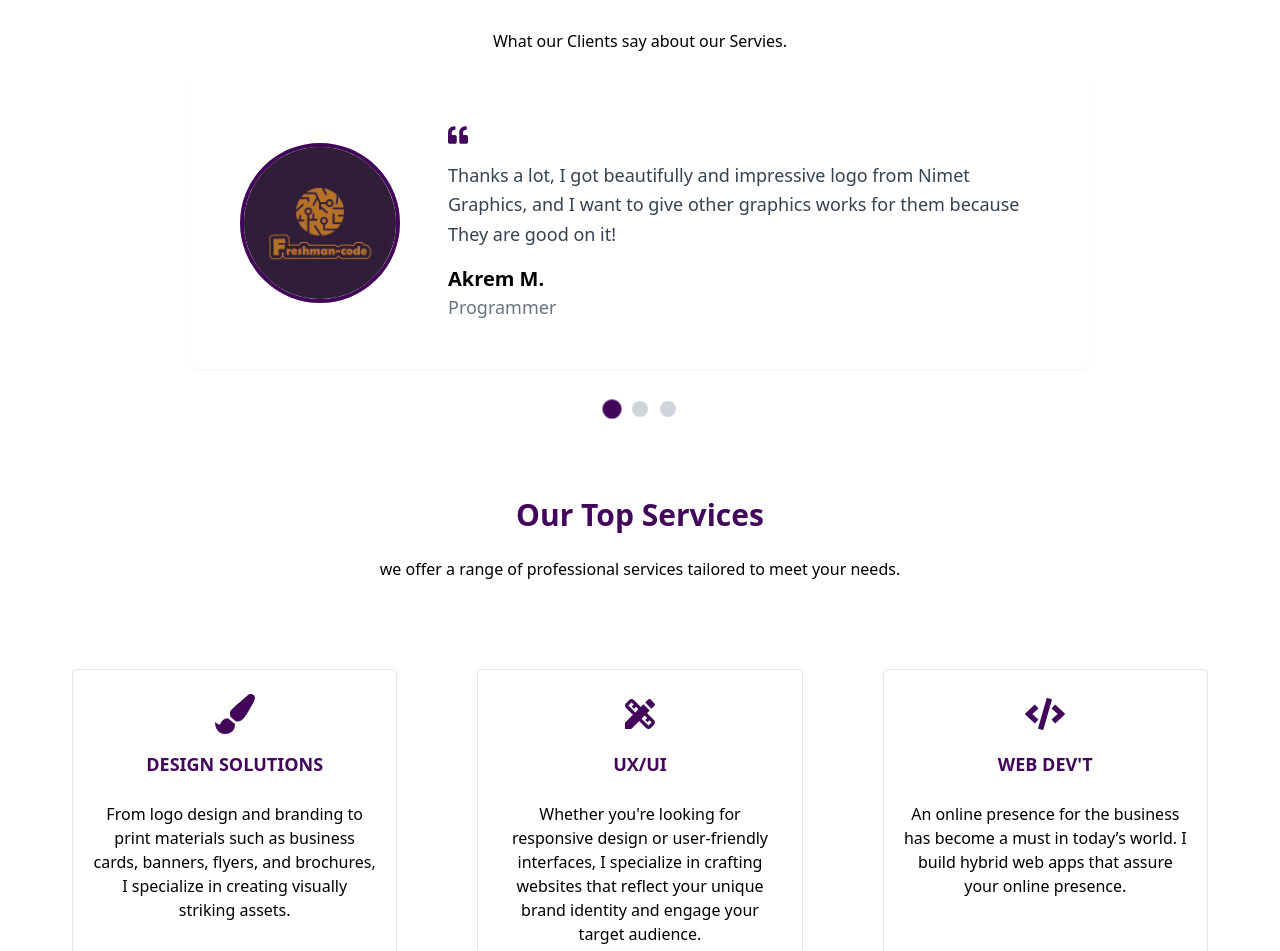
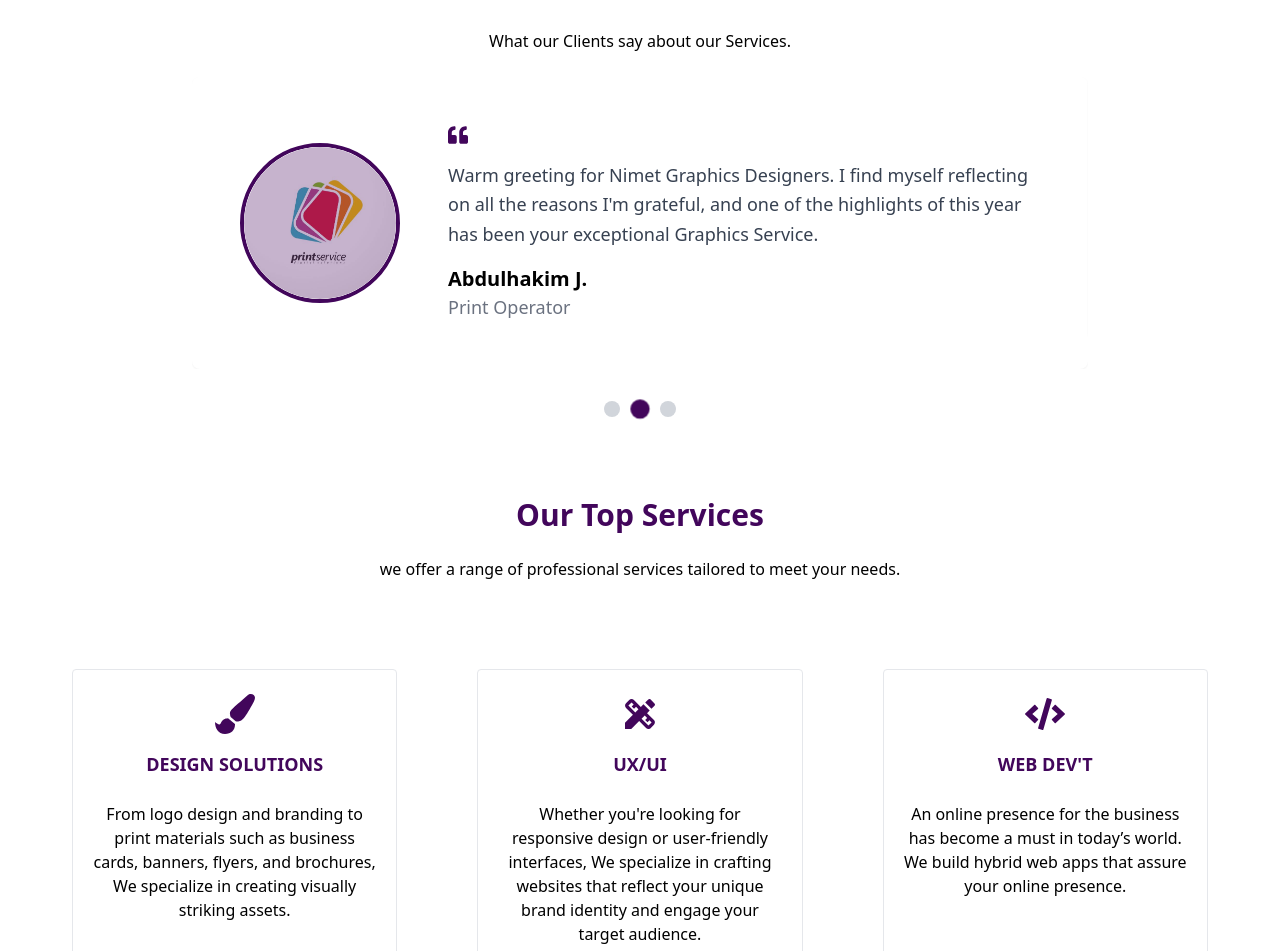
Before and after one commit to Nimet-Graphics/Company-Profile, a React (Create React App) app: page / in a window 1280 px wide. Shown: the part 1881-2832 px from the top of the page. Built offline with nearby package versions, Linux system fonts and the light colour scheme.

Commit message:
interactivity added on services and testimonial sections

```diff
--- a/src/components/Services.js
+++ b/src/components/Services.js
@@ -10,17 +10,17 @@ const servicesData = [
   {
     icon:<FaPaintBrush className="w-10 h-10 mx-auto mb-4 text-primary" />,
     title: 'DESIGN SOLUTIONS',
-    description: "From logo design and branding to print materials such as business cards, banners, flyers, and brochures, I specialize in creating visually striking assets."
+    description: "From logo design and branding to print materials such as business cards, banners, flyers, and brochures, We specialize in creating visually striking assets."
   },
   {
     icon:  <MdDesignServices className="w-10 h-10 mx-auto mb-4 text-primary" />,
     title: 'UX/UI',
-    description: "Whether you're looking for responsive design or user-friendly interfaces, I specialize in crafting websites that reflect your unique brand identity and engage your target audience."
+    description: "Whether you're looking for responsive design or user-friendly interfaces, We specialize in crafting websites that reflect your unique brand identity and engage your target audience."
   },
   {
     icon: <FaCode className="w-10 h-10 mx-auto mb-4 text-primary" />,
     title: 'WEB DEV\'T',
-    description: "An online presence for the business has become a must in today’s world. I build hybrid web apps that assure your online presence."
+    description: "An online presence for the business has become a must in today’s world. We build hybrid web apps that assure your online presence."
   }
 ];
 
--- a/src/components/Testimonials.js
+++ b/src/components/Testimonials.js
@@ -1,49 +1,43 @@
 import React, { useState } from 'react';
-import { motion, AnimatePresence } from 'framer-motion';
+import { motion } from 'framer-motion';
 import { FaQuoteLeft } from 'react-icons/fa';
 import test1 from '../assets/testimonials/makeup.jpg';
 import test2 from '../assets/testimonials/freshman.jpg';
 import test3 from '../assets/testimonials/print.jpg';
+import { Carousel } from 'react-responsive-carousel';
+import 'react-responsive-carousel/lib/styles/carousel.min.css';
 
 const Testimonials = () => {
   const testimonials = [
-
     {
-      link:'https://www.google.com/search?client=opera&q=nimet+graphics&sourceid=opera&ie=UTF-8&oe=UTF-8#',
+      link: 'https://www.google.com/search?client=opera&q=nimet+graphics&sourceid=opera&ie=UTF-8&oe=UTF-8#',
       name: 'Akrem M.',
       role: 'Programmer',
       testimonial: 'Thanks a lot, I got beautifully and impressive logo from Nimet Graphics, and I want to give other graphics works for them because They are good on it!',
       image: test2,
     },
     {
-      link:'https://www.google.com/search?client=opera&q=nimet+graphics&sourceid=opera&ie=UTF-8&oe=UTF-8#',
+      link: 'https://www.google.com/search?client=opera&q=nimet+graphics&sourceid=opera&ie=UTF-8&oe=UTF-8#',
       name: 'Abdulhakim J.',
       role: 'Print Operator',
-      testimonial: 'Warm greeting for Nimet Graphics Designers. I find myself reflecting on all the reasons I\'m grateful, and one of the highlights of this year has been your exceptional Gaphics Service.',
-      image:test3
+      testimonial: 'Warm greeting for Nimet Graphics Designers. I find myself reflecting on all the reasons I\'m grateful, and one of the highlights of this year has been your exceptional Graphics Service.',
+      image: test3,
     },
     {
-      link:'https://www.google.com/search?client=opera&q=nimet+graphics&sourceid=opera&ie=UTF-8&oe=UTF-8#',
+      link: 'https://www.google.com/search?client=opera&q=nimet+graphics&sourceid=opera&ie=UTF-8&oe=UTF-8#',
       name: 'Lidia W.',
       role: 'Makeup Artist',
-      testimonial: 'Delivers high-quality businesscard designs with excellent attention to detail and a keen understanding of my needs! Thanks',
+      testimonial: 'Delivers high-quality business card designs with excellent attention to detail and a keen understanding of my needs! Thanks',
       image: test1,
     },
   ];
 
   const [currentIndex, setCurrentIndex] = useState(0);
 
-  const handleDotClick = (index) => {
-    setCurrentIndex(index);
-  };
 
   return (
     <div className="relative mt-16 px-4 text-center">
-      <motion.div
-       initial={{ opacity: 0, scale: 0.95 }}
-       whileInView={{ opacity: 1, scale: 1 }}
-       transition={{ duration: 0.6, delay: 0.2, ease: 'easeOut' }}
-       className="max-w-lg sm:max-w-xl md:max-w-2xl lg:max-w-4xl mx-auto">
+      <div className="max-w-lg sm:max-w-xl md:max-w-2xl lg:max-w-4xl mx-auto">
         <motion.h2
           className="text-3xl font-bold mb-6 text-primary"
           initial={{ opacity: 0, y: -20 }}
@@ -59,17 +53,24 @@ const Testimonials = () => {
           animate={{ opacity: 1, y: 0 }}
           transition={{ duration: 0.8, ease: 'easeOut' }}
         >
-          What our Clients say about our Servies.
+          What our Clients say about our Services.
         </motion.p>
 
-        <AnimatePresence>
+        <Carousel
+          infiniteLoop={true}
+          showStatus={false}
+          showIndicators={false}
+          showThumbs={false}
+          autoPlay={true}
+          interval={5000}
+          onChange={(index) => setCurrentIndex(index)}
+        >
           {testimonials.map((testimonial, index) => (
-            index === currentIndex && (
             <motion.div
               key={index}
-                className="relative  shadow-sm rounded-lg bg-white overflow-hidden p-8 md:p-12"
+              className="relative shadow-sm rounded-lg bg-white overflow-hidden p-8 md:p-12"
               initial={{ opacity: 0, scale: 0.95 }}
-                whileInView={{ opacity: 1, scale: 1 }}
+              animate={{ opacity: 1, scale: 1 }}
               transition={{ duration: 0.6, delay: index * 0.2, ease: 'easeOut' }}
             >
               <div className="flex flex-col md:flex-row items-center gap-6 md:gap-12">
@@ -83,7 +84,7 @@ const Testimonials = () => {
                 </div>
                 <div className="flex-1 text-left">
                   <FaQuoteLeft className="text-xl text-primary mb-4" />
-                    <a href={testimonial.link}>
+                  <a href={testimonial.link} target="_blank" rel="noopener noreferrer">
                     <p className="text-lg leading-relaxed text-gray-700 transition-opacity duration-300">
                       {testimonial.testimonial}
                     </p>
@@ -97,25 +98,24 @@ const Testimonials = () => {
                 </div>
               </div>
             </motion.div>
-            )
           ))}
-        </AnimatePresence>
+        </Carousel>
 
         <div className="flex justify-center mt-8 space-x-3">
           {testimonials.map((_, index) => (
             <motion.button
               key={index}
-            onClick={() => handleDotClick(index)}
+              // onClick={() => handleDotClick(index)}
               className={`w-3 h-3 md:w-4 md:h-4 rounded-full ${
-              currentIndex === index ? 'bg-primary' : 'bg-gray-300'
+                index === currentIndex ? 'bg-primary' : 'bg-gray-300'
               }`}
               initial={{ scale: 0.8 }}
-            animate={{ scale: currentIndex === index ? 1.2 : 1 }}
+              animate={{ scale: index === currentIndex ? 1.2 : 1 }}
               transition={{ duration: 0.3, ease: 'easeOut' }}
             ></motion.button>
           ))}
         </div>
-      </motion.div>
+      </div>
     </div>
   );
 };
```
Lines whose indentation alone changed are shown as unchanged.
